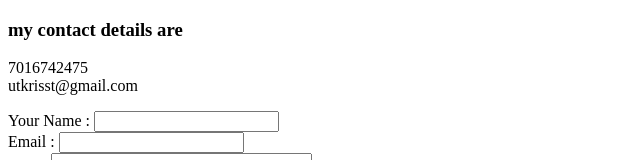
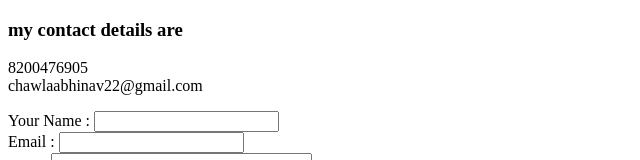
Before and after one commit to utkrisst/cv, a plain HTML site: page contact.html in a window 1280 px wide. Shown: the top 160 px of the page, without its empty margins (0-640 px from the left). Drawn offline with Linux system fonts and the light colour scheme.

Commit message:
abhinav's commit

```diff
--- a/contact.html
+++ b/contact.html
@@ -6,7 +6,7 @@
   </head>
   <body>
     <h3>my contact details are</h3>
-    <p>7016742475 <br> utkrisst@gmail.com </p>
+    <p>8200476905 <br> chawlaabhinav22@gmail.com </p>
     <form action="mailto:utkrisst@gmail.com" method="post" enctype="text/plain">
       <label for="">Your Name : </label>
       <input type="text" name="yourname" value=""><br>
```
